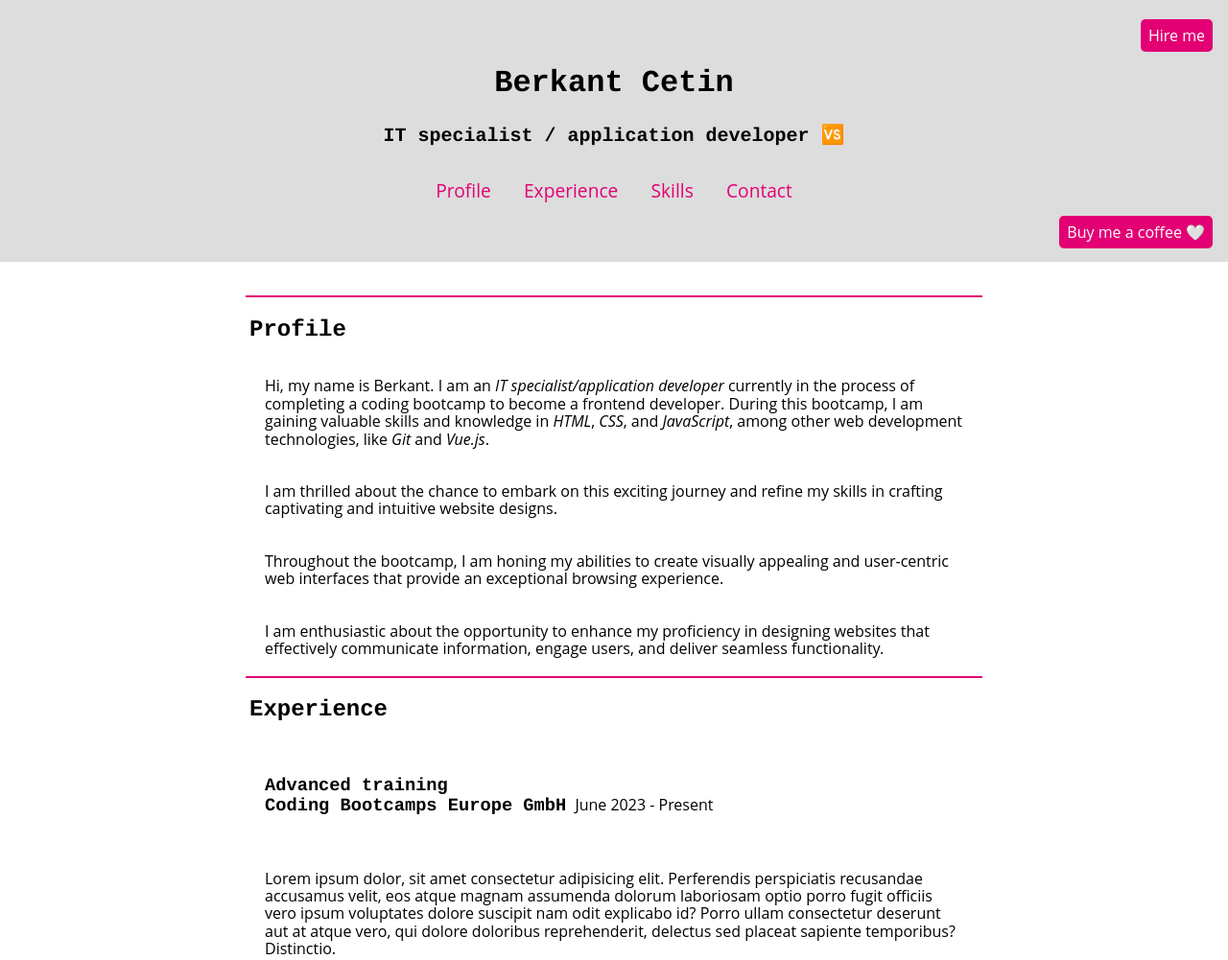
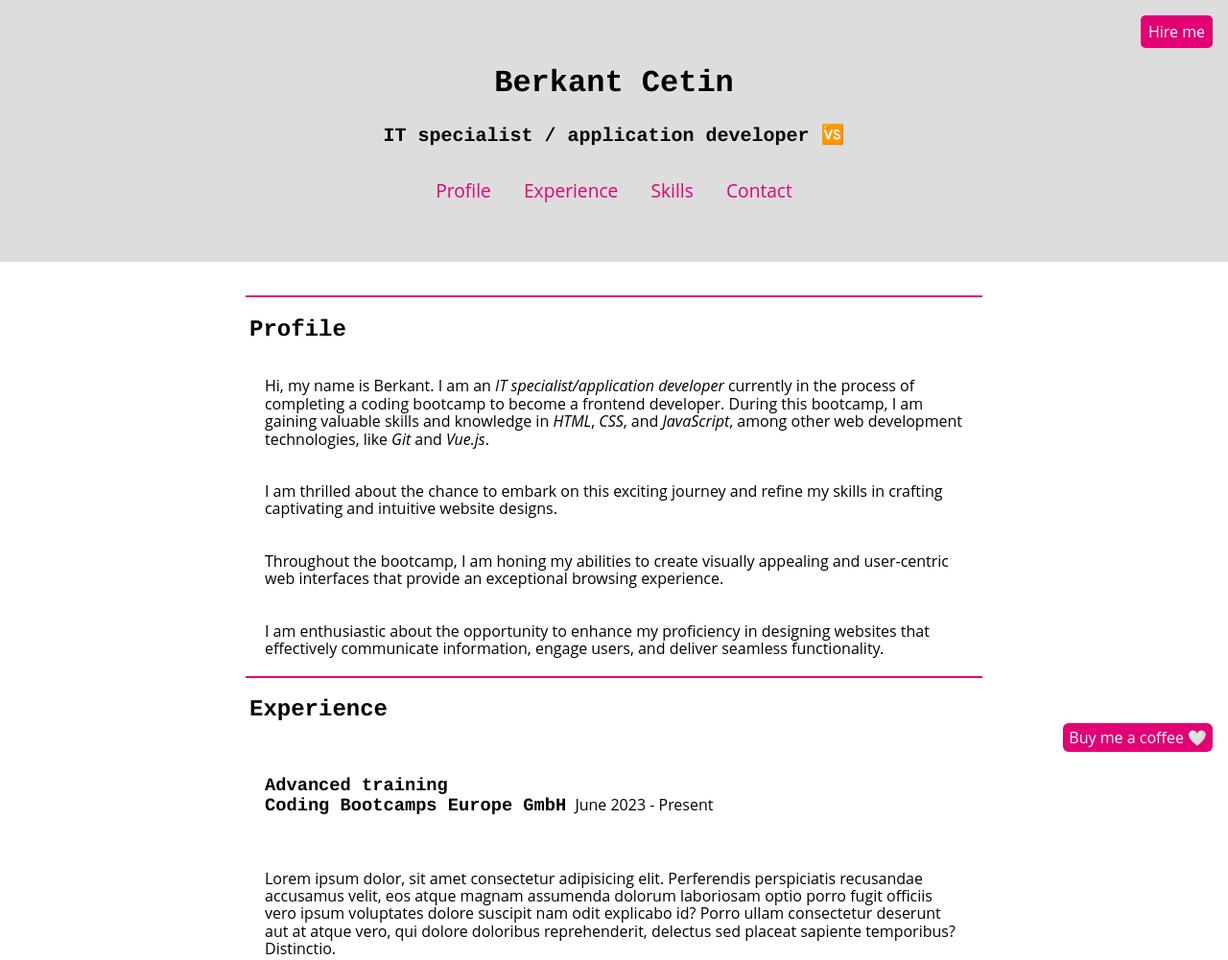
Before and after one commit to Beggsn/coding, a plain HTML site: page CV/index.html in a window 1280 px wide. Shown: the top 1001 px of the page at 96% size. Drawn offline with nearby package versions, Linux system fonts and the light colour scheme.

Commit message:
moved coffe badge to document bottom corner

```diff
--- a/CV/css/style.css
+++ b/CV/css/style.css
@@ -119,18 +119,7 @@ li {
   padding: 8px;
   position: absolute;
   right: 16px;
-  top: 20px;
-  outline: none;
-}
-
-.header-aside-coffee{
-  background-color: #e20074;
-  border-radius: 5px;
-  color: #fff;
-  padding: 8px;
-  position: absolute;
-  right: 16px;
-  top: auto;
+  top: 16px;
   outline: none;
 }
 
@@ -169,3 +158,15 @@ li {
   position: relative;
   left: -16px;
 }
+
+.aside-coffee{
+  background-color: #e20074;
+  border: none;
+  color: #fff;
+  position:fixed;
+  outline: none;
+  border-radius: 6px;
+  padding: 6px;
+  bottom: 16px;
+  right: 16px;
+}
--- a/CV/index.html
+++ b/CV/index.html
@@ -22,7 +22,7 @@
             <a class="header-nav-link" href="#contact">Contact</a>
         </nav>
         <aside class="header-aside-hire">Hire me</aside>
-        <aside class="header-aside-coffee">Buy me a coffee 🤍</aside>
+
     </header>
     <main class="main">
         <article id="profile">
@@ -115,7 +115,9 @@
                 <li>Other Contact coming soon</li>
             </ol>
         </article>
+        <aside class="aside-coffee">Buy me a coffee 🤍 </aside>
     </main>
+
 </body>
 
 </html>
```
